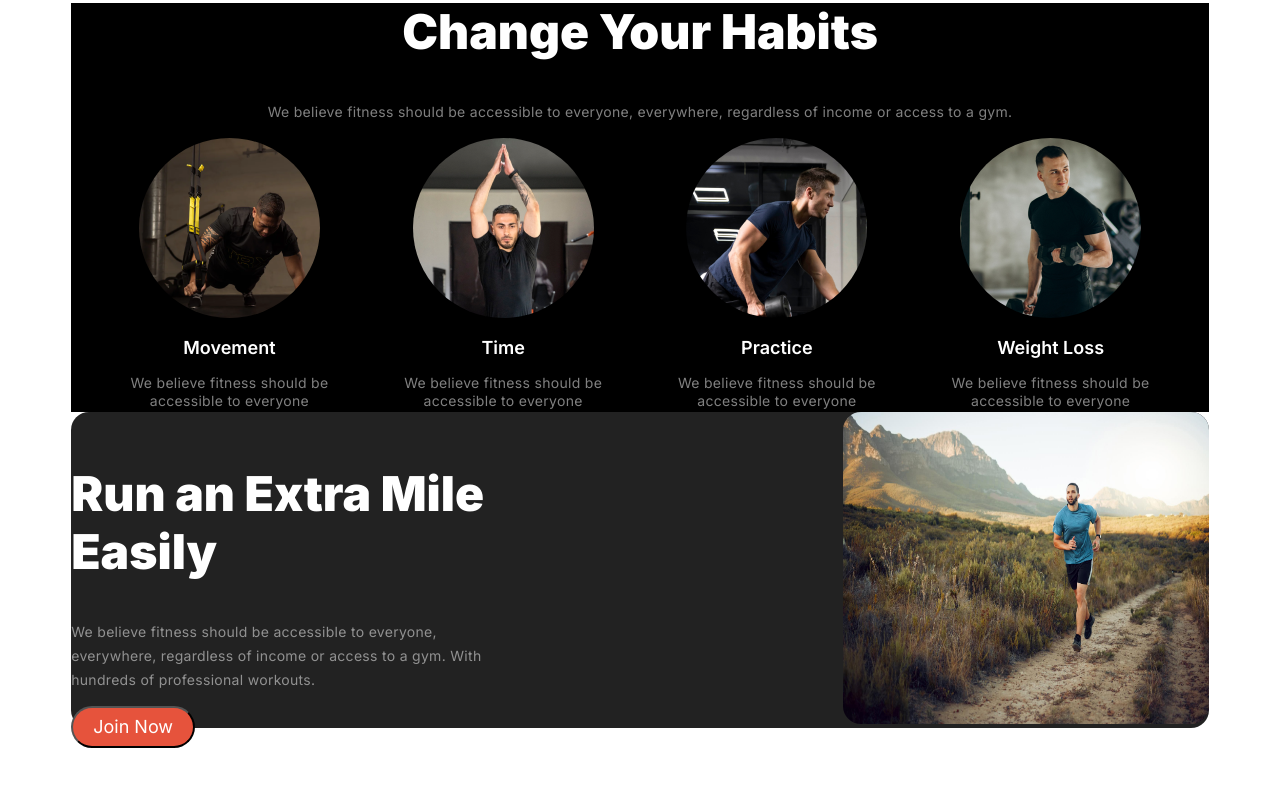
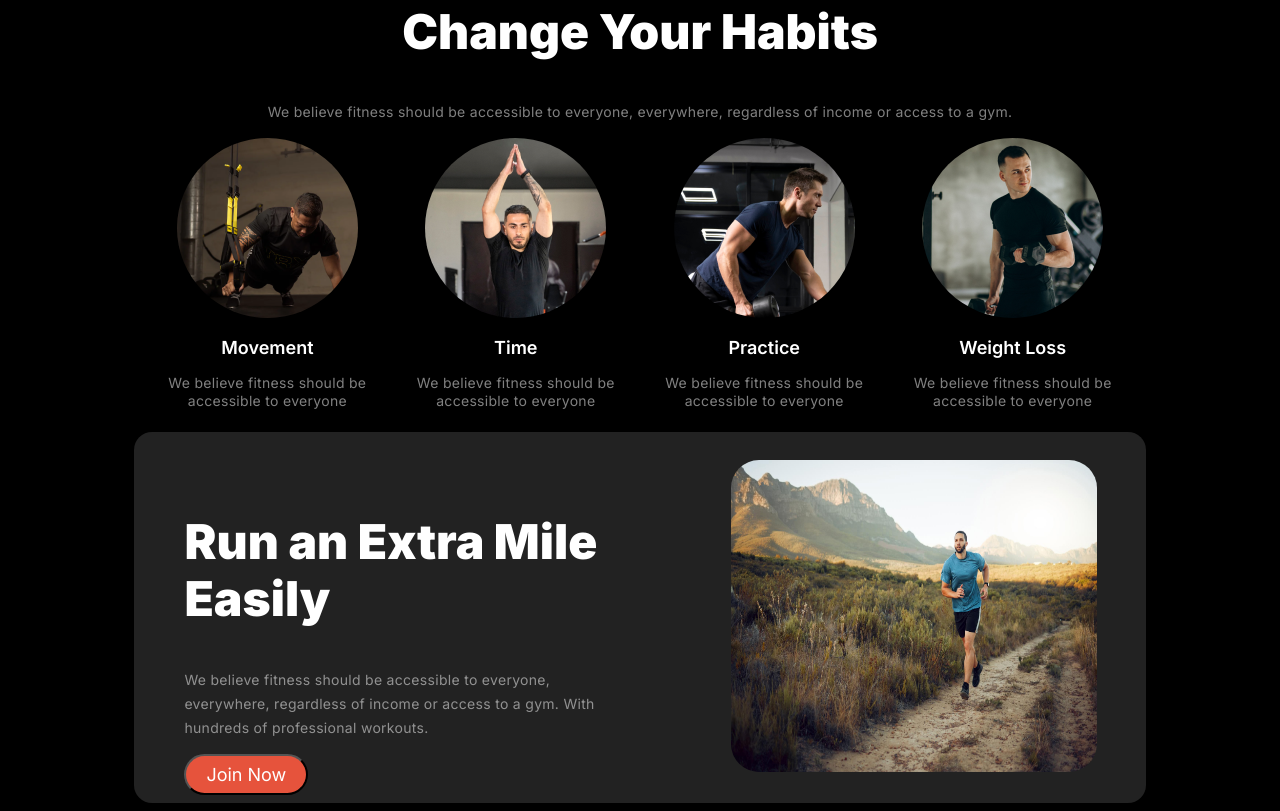
Before and after one commit to anzum35/PH_Assignment_02, a plain HTML site: page index.html in a window 1280 px wide. Shown: the part 768-1579 px from the top of the page. Before the commit the page ends 1516 px from the top, so only its background shows below. Drawn offline with Linux system fonts and the light colour scheme; a web font is replaced by a local one.

Commit message:
Attempt 3

```diff
--- a/index.html
+++ b/index.html
@@ -80,15 +80,17 @@
     </section>
 
     <section class="runextra container">
+
             <div class="run-box-1">
                 <h1 class="run-head">Run an Extra Mile Easily</h1>
                 <p class="run-para">We believe fitness should be accessible to everyone, everywhere, regardless of income or access to a gym. With hundreds of professional workouts.</p>
                 <button class="primary">Join Now</button>
             </div>
 
-        <div>
+            <div class="run-image-center">
                 <img src="./images/run.jpg" alt="" class="run-image">
             </div>
+
     </section>
 
 </body>
--- a/style.css
+++ b/style.css
@@ -1,8 +1,12 @@
 @import url('https://fonts.googleapis.com/css2?family=Azeret+Mono:ital,wght@0,100..900;1,100..900&family=Inter:ital,opsz,wght@0,14..32,100..900;1,14..32,100..900&family=Mulish:ital,wght@0,200..1000;1,200..1000&family=Work+Sans:ital,wght@0,100..900;1,100..900&display=swap');
 
 
+body{
+    background-color: black
+}
+
 .container{
-    width: 90%;
+    width: 80%;
     margin:auto;
     background-color: black;
 
@@ -163,14 +167,16 @@
     display: flex;
     justify-content: space-between;
     align-items: center;
-
+    height: 371px;
+    margin-top: 20px;
     border-radius: 18px;
     background: rgb(34, 34, 34);
 
+}
 
 
-}
 .run-box-1{
+    margin-left: 50px;
     width: 443px;
     height: 290px;
 }
@@ -193,9 +199,13 @@
     letter-spacing: 0.3px;
     text-align: left;
 }
-
+.run-image-center{
+    border-radius: 20px;
+}
 .run-image{
     width: 366px;
     height: 312px;
-    border-radius: 18px;
+    /* padding: 70px; */
+    margin-right: 49px;
+    border-radius: 28px;
 }
```
Lines whose indentation alone changed are shown as unchanged.
